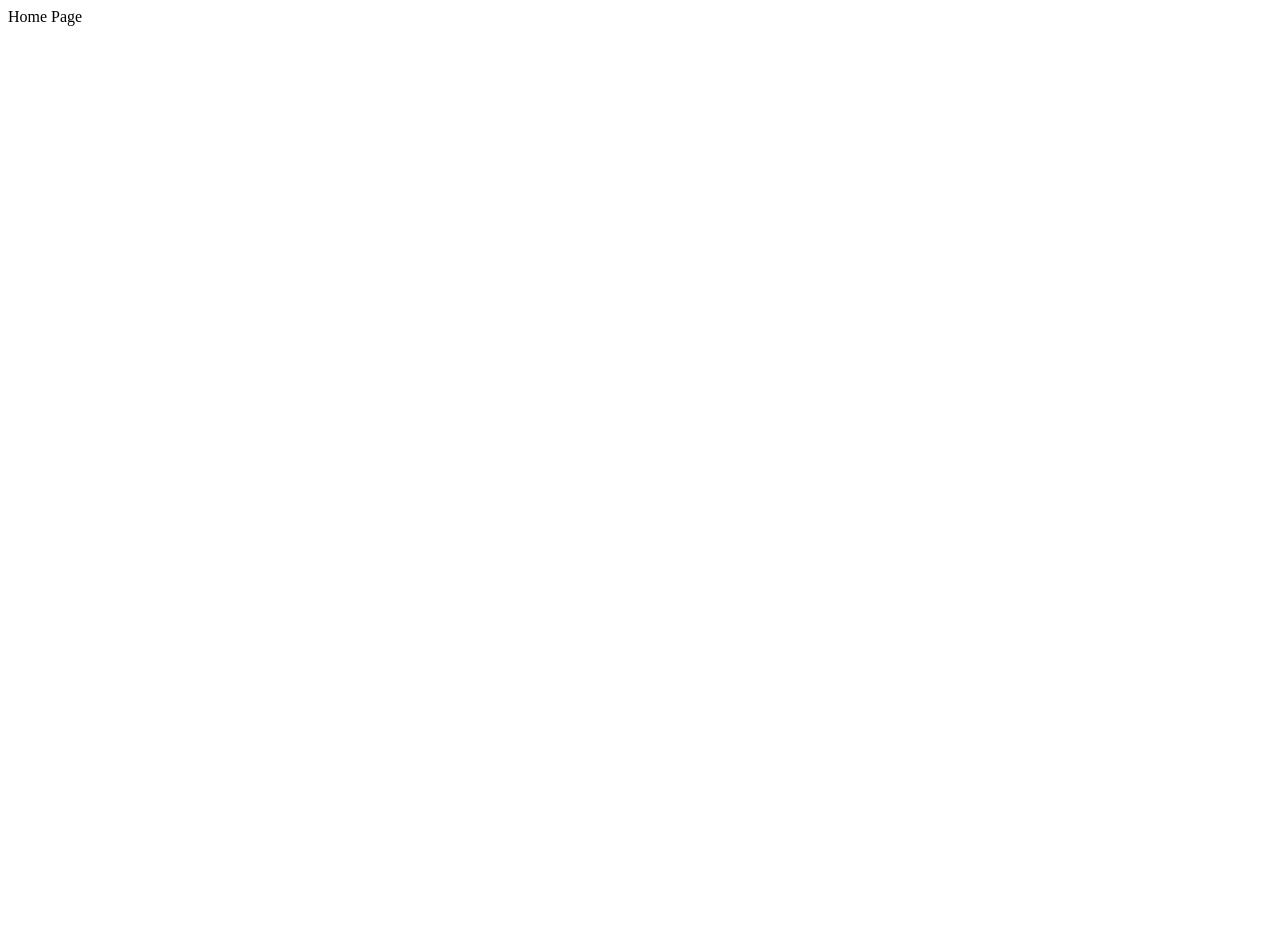
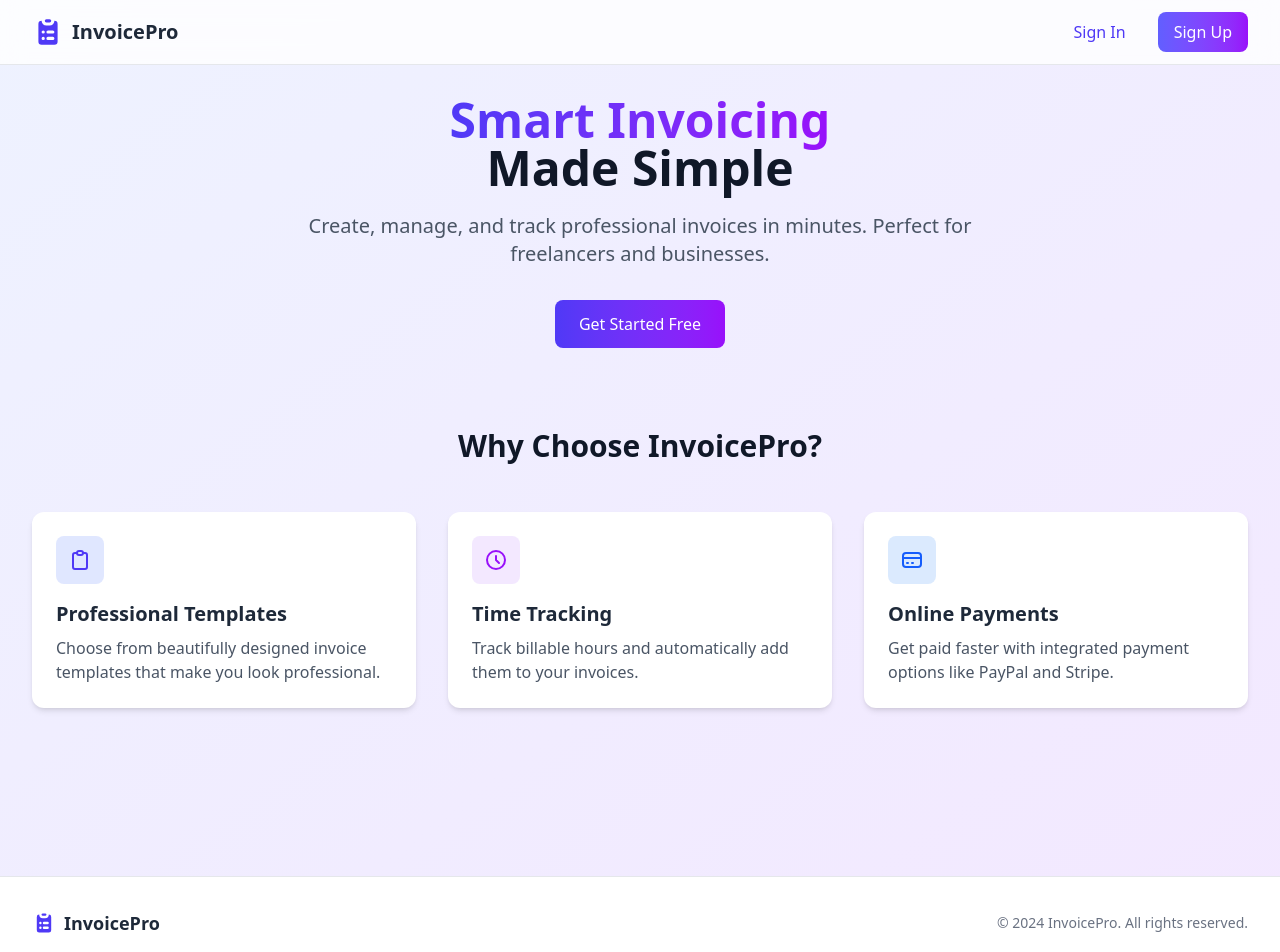
Before and after one commit to anjeljayswal/invoice-app, a Next.js app: page / in a window 1280 px wide. Shown: the top 952 px of the page. Before the commit the page ends 800 px from the top, so only its background shows below. Built offline with nearby package versions, Linux system fonts and the light colour scheme.

Commit message:
home page with navbar and css applied to cutomer adding and imported css in layout

```diff
--- a/src/app/component/AddCustomerForm.tsx
+++ b/src/app/component/AddCustomerForm.tsx
@@ -1,7 +1,7 @@
 // components/AddCustomerForm.tsx
 'use client'
 
-import { add } from 'date-fns'
+// import { add } from 'date-fns'
 import { useState } from 'react'
 
 export default function AddCustomerForm() {
@@ -45,7 +45,7 @@ export default function AddCustomerForm() {
     className="bg-gradient-to-br from-blue-50 to-indigo-100 p-8 rounded-2xl shadow-xl w-full max-w-md mx-auto border border-white/20 backdrop-blur-sm"
   >
     <div className="text-center mb-8">
-      <h2 className="text-3xl font-extrabold text-gray-800 bg-gradient-to-r from-blue-600 to-indigo-600 bg-clip-text text-transparent">
+      <h2 className="text-3xl font-extrabold text-gray-800 bg-gradient-to-r from-blue-600 to-indigo-600 bg-clip-text">
         Add New Customer
       </h2>
       <p className="mt-2 text-sm text-gray-500">Fill in the details to create a new customer profile</p>
--- a/src/app/globals.css
+++ b/src/app/globals.css
@@ -1,11 +1,11 @@
 @import "tailwindcss";
 
-/* :root {
+:root {
   --background: #ffffff;
   --foreground: #171717;
 }
 
-@theme inline {
+/* @theme inline {
   --color-background: var(--background);
   --color-foreground: var(--foreground);
   --font-sans: var(--font-geist-sans);
--- a/src/app/layout.tsx
+++ b/src/app/layout.tsx
@@ -1,4 +1,5 @@
 import { Providers } from './providers'
+import "./globals.css";
 
 export default function RootLayout({
   children,
--- a/src/app/page.tsx
+++ b/src/app/page.tsx
@@ -1,9 +1,123 @@
 import Image from "next/image";
-
+'use client';
 export default function Home() {
+  const handlesignin = () => {
+    window.location.href = "/signin";
+  };
+  const handleSignup = () => {
+    window.location.href = "/signup";
+  };
   return (
    <>
-   Home Page
+   <div className="min-h-screen bg-gradient-to-br from-indigo-50 to-purple-100">
+      {/* Navigation Bar */}
+      <nav className="bg-white/80 backdrop-blur-md border-b border-gray-200 fixed w-full z-10">
+        <div className="max-w-7xl mx-auto px-4 sm:px-6 lg:px-8">
+          <div className="flex justify-between h-16">
+            <div className="flex items-center">
+              <div className="flex-shrink-0 flex items-center">
+                <svg className="h-8 w-8 text-indigo-600" fill="currentColor" viewBox="0 0 20 20">
+                  <path d="M9 2a1 1 0 000 2h2a1 1 0 100-2H9z" />
+                  <path fillRule="evenodd" d="M4 5a2 2 0 012-2 3 3 0 003 3h2a3 3 0 003-3 2 2 0 012 2v11a2 2 0 01-2 2H6a2 2 0 01-2-2V5zm3 4a1 1 0 000 2h.01a1 1 0 100-2H7zm3 0a1 1 0 000 2h3a1 1 0 100-2h-3zm-3 4a1 1 0 100 2h.01a1 1 0 100-2H7zm3 0a1 1 0 100 2h3a1 1 0 100-2h-3z" clipRule="evenodd" />
+                </svg>
+                <span className="ml-2 text-xl font-bold text-gray-800">InvoicePro</span>
+              </div>
+            </div>
+            <div className="flex items-center space-x-4">
+              <button className="px-4 py-2 text-indigo-600 font-medium rounded-lg hover:bg-indigo-50 transition duration-300" onClick={handlesignin}>
+                Sign In
+              </button>
+              <button className="px-4 py-2 bg-gradient-to-r from-indigo-500 to-purple-600 text-white font-medium rounded-lg hover:shadow-md transition duration-300" onClick={handleSignup}>
+                Sign Up
+              </button>
+            </div>
+          </div>
+        </div>
+      </nav>
+
+      {/* Hero Section */}
+      <div className="pt-24 pb-12 px-4 sm:px-6 lg:px-8 max-w-7xl mx-auto">
+        <div className="text-center">
+          <h1 className="text-4xl md:text-5xl font-extrabold text-gray-900 mb-4">
+            <span className="bg-clip-text text-transparent bg-gradient-to-r from-indigo-600 to-purple-600">
+              Smart Invoicing
+            </span>
+            <br />
+            Made Simple
+          </h1>
+          <p className="mt-3 max-w-md mx-auto text-lg text-gray-600 sm:text-xl md:mt-5 md:max-w-3xl">
+            Create, manage, and track professional invoices in minutes. Perfect for freelancers and businesses.
+          </p>
+          <div className="mt-8 flex justify-center space-x-4">
+            <button className="px-6 py-3 bg-gradient-to-r from-indigo-600 to-purple-600 text-white font-medium rounded-lg hover:shadow-lg transition duration-300 transform hover:-translate-y-1" onClick={handleSignup}>
+              Get Started Free
+            </button>
+            {/* <button className="px-6 py-3 border border-gray-300 bg-white text-gray-700 font-medium rounded-lg hover:bg-gray-50 transition duration-300">
+              See Demo
+            </button> */}
+          </div>
+        </div>
+
+
+
+        {/* Features Section */}
+        <div className="mt-20">
+          <h2 className="text-3xl font-bold text-center text-gray-900 mb-12">Why Choose InvoicePro?</h2>
+
+          <div className="grid grid-cols-1 md:grid-cols-3 gap-8">
+            <div className="bg-white p-6 rounded-xl shadow-md hover:shadow-lg transition duration-300">
+              <div className="w-12 h-12 bg-indigo-100 rounded-lg flex items-center justify-center mb-4">
+                <svg className="w-6 h-6 text-indigo-600" fill="none" stroke="currentColor" viewBox="0 0 24 24">
+                  <path strokeLinecap="round" strokeLinejoin="round" strokeWidth="2" d="M9 5H7a2 2 0 00-2 2v12a2 2 0 002 2h10a2 2 0 002-2V7a2 2 0 00-2-2h-2M9 5a2 2 0 002 2h2a2 2 0 002-2M9 5a2 2 0 012-2h2a2 2 0 012 2" />
+                </svg>
+              </div>
+              <h3 className="text-xl font-semibold text-gray-800 mb-2">Professional Templates</h3>
+              <p className="text-gray-600">Choose from beautifully designed invoice templates that make you look professional.</p>
+            </div>
+
+            <div className="bg-white p-6 rounded-xl shadow-md hover:shadow-lg transition duration-300">
+              <div className="w-12 h-12 bg-purple-100 rounded-lg flex items-center justify-center mb-4">
+                <svg className="w-6 h-6 text-purple-600" fill="none" stroke="currentColor" viewBox="0 0 24 24">
+                  <path strokeLinecap="round" strokeLinejoin="round" strokeWidth="2" d="M12 8v4l3 3m6-3a9 9 0 11-18 0 9 9 0 0118 0z" />
+                </svg>
+              </div>
+              <h3 className="text-xl font-semibold text-gray-800 mb-2">Time Tracking</h3>
+              <p className="text-gray-600">Track billable hours and automatically add them to your invoices.</p>
+            </div>
+
+            <div className="bg-white p-6 rounded-xl shadow-md hover:shadow-lg transition duration-300">
+              <div className="w-12 h-12 bg-blue-100 rounded-lg flex items-center justify-center mb-4">
+                <svg className="w-6 h-6 text-blue-600" fill="none" stroke="currentColor" viewBox="0 0 24 24">
+                  <path strokeLinecap="round" strokeLinejoin="round" strokeWidth="2" d="M3 10h18M7 15h1m4 0h1m-7 4h12a3 3 0 003-3V8a3 3 0 00-3-3H6a3 3 0 00-3 3v8a3 3 0 003 3z" />
+                </svg>
+              </div>
+              <h3 className="text-xl font-semibold text-gray-800 mb-2">Online Payments</h3>
+              <p className="text-gray-600">Get paid faster with integrated payment options like PayPal and Stripe.</p>
+            </div>
+          </div>
+        </div>
+
+
+      </div>
+
+      {/* Footer */}
+      <footer className="bg-white border-t border-gray-200 mt-30 ">
+        <div className="max-w-7xl mx-auto py-8 px-4 sm:px-6 lg:px-8">
+          <div className="flex flex-col md:flex-row justify-between items-center">
+            <div className="flex items-center">
+              <svg className="h-6 w-6 text-indigo-600" fill="currentColor" viewBox="0 0 20 20">
+                <path d="M9 2a1 1 0 000 2h2a1 1 0 100-2H9z" />
+                <path fillRule="evenodd" d="M4 5a2 2 0 012-2 3 3 0 003 3h2a3 3 0 003-3 2 2 0 012 2v11a2 2 0 01-2 2H6a2 2 0 01-2-2V5zm3 4a1 1 0 000 2h.01a1 1 0 100-2H7zm3 0a1 1 0 000 2h3a1 1 0 100-2h-3zm-3 4a1 1 0 100 2h.01a1 1 0 100-2H7zm3 0a1 1 0 100 2h3a1 1 0 100-2h-3z" clipRule="evenodd" />
+              </svg>
+              <span className="ml-2 text-lg font-semibold text-gray-800">InvoicePro</span>
+            </div>
+            <div className="mt-4 md:mt-0">
+              <p className="text-gray-500 text-sm">© 2024 InvoicePro. All rights reserved.</p>
+            </div>
+          </div>
+        </div>
+      </footer>
+    </div>
    </>
   );
 }
```
